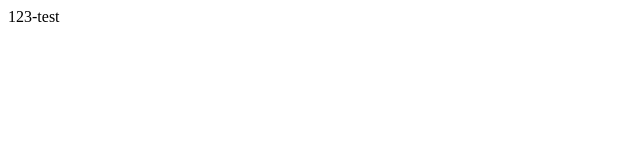
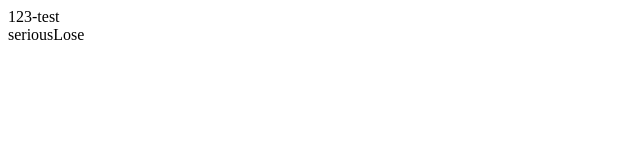
Before and after one commit to SeriousLose/git-practice, a website: page index.html in a window 1280 px wide. Shown: the full height of the page, 0-640 px from the left. Drawn offline with Linux system fonts and the light colour scheme.

Commit message:
Update index.html

```diff
--- a/index.html
+++ b/index.html
@@ -8,5 +8,6 @@
 </head>
 <body>
   <div>123-test</div>
+  <div>seriousLose</div>
 </body>
 </html>
```
